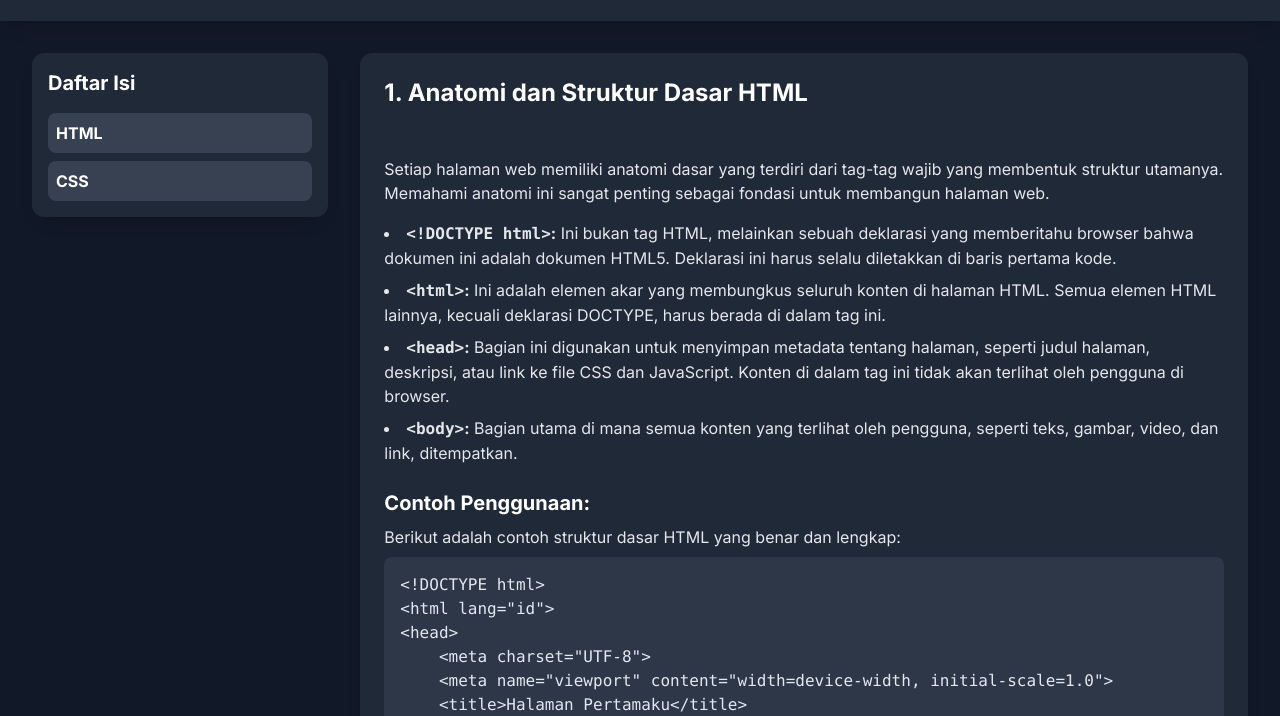
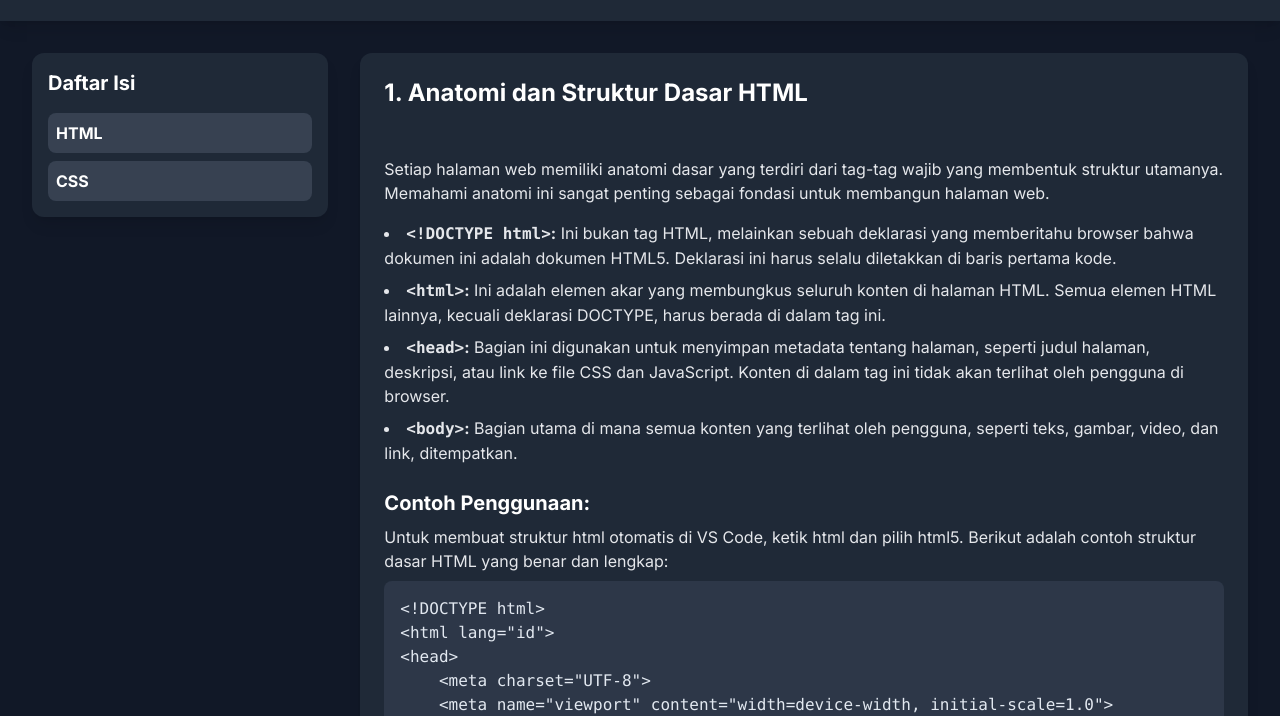
Before and after one commit to siswasmi-prog/tik-smi46, a website: page index.html in a window 1280 px wide. Shown: the part 87-803 px from the top of the page. Drawn offline with nearby package versions, Linux system fonts and the light colour scheme.

Commit message:
Update index.html

```diff
--- a/index.html
+++ b/index.html
@@ -97,7 +97,7 @@
                     <li><b><code>&lt;body&gt;</code>:</b> Bagian utama di mana semua konten yang terlihat oleh pengguna, seperti teks, gambar, video, dan link, ditempatkan.</li>
                 </ul>
                 <h3 class="text-xl font-semibold mb-2 text-white">Contoh Penggunaan:</h3>
-                <p class="mb-2">Berikut adalah contoh struktur dasar HTML yang benar dan lengkap:</p>
+                <p class="mb-2"> Untuk membuat struktur html otomatis di VS Code, ketik html dan pilih html5. Berikut adalah contoh struktur dasar HTML yang benar dan lengkap:</p>
                 <pre class="code-block mb-6"><code>&lt;!DOCTYPE html&gt;
 &lt;html lang="id"&gt;
 &lt;head&gt;
```
